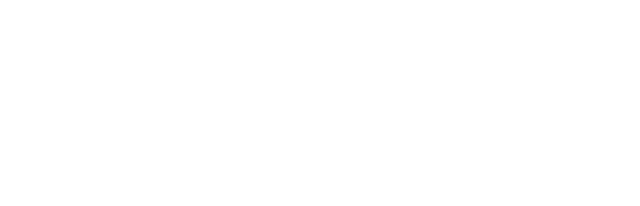
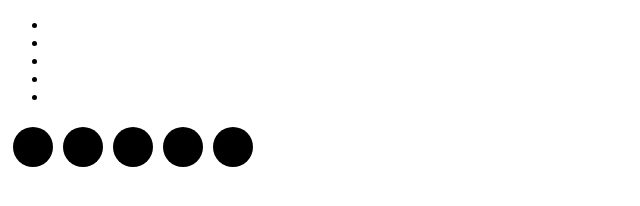
Before and after one commit to Kattusshka/java-script-5, a plain HTML site: page index.html in a window 1280 px wide. Shown: the whole page, without its empty margins (0-640 px from the left). Drawn offline with Linux system fonts and the light colour scheme.

Commit message:
закончила работу над заданием

```diff
--- a/index.html
+++ b/index.html
@@ -9,6 +9,9 @@
 </head>
 
 <body>
+  <div id="carousel" class="carousel">
+  </div>
+
   <script src="main.js"></script>
 </body>
 
--- a/main.js
+++ b/main.js
@@ -0,0 +1,138 @@
+/* eslint-disable no-unused-vars */
+/* eslint-disable func-style */
+/* eslint-disable require-jsdoc */
+
+
+let container = null;
+let prevIndicator = null;
+
+function createCarousel(slidesCount = 5) {
+  container = document.querySelector('#carousel');
+  createSlides(slidesCount);
+  createIndicators(slidesCount);
+  createControls();
+  createStyle();
+  setListener();
+}
+
+createCarousel();
+
+function createContainer() {
+  elem = document.createElement('div');
+
+  elem.setAttribute('id', 'carousel');
+  elem.setAttribute('class', 'carousel');
+  document.querySelector('body').appendChild(elem);
+
+  container = document.querySelector('#carousel');
+}
+
+function createSlides(n) {
+  slidesContainer = document.createElement('ul');
+  slidesContainer.setAttribute('class', 'slides');
+
+  for (i = 0; i < n; i++) {
+    let slideItem = document.createElement('li');
+    let slideLink = document.createElement('a');
+
+    slideItem.setAttribute(
+      'class',
+      i === 0 ? 'slides__item active' : 'slides__item'
+    );
+    slideLink.setAttribute('href', '#');
+    slideItem.appendChild(slideLink);
+    slidesContainer.appendChild(slideItem);
+  }
+
+  container.appendChild(slidesContainer);
+}
+
+function createIndicators(n) {
+  indicatorsContainer = document.createElement('div');
+  indicatorsContainer.setAttribute('class', 'indicators');
+
+  for (i = 0; i < n; i++) {
+    let indicatorsItem = document.createElement('span');
+
+    indicatorsItem.setAttribute(
+      'class',
+      i === 0 ? 'indicators__item active' : 'indicators__item'
+    );
+    indicatorsItem.setAttribute('data-slide-to', i);
+    indicatorsContainer.appendChild(indicatorsItem);
+  }
+
+  container.appendChild(indicatorsContainer);
+}
+
+function createControls() {
+  controlsContainer = document.createElement('div');
+  controlsContainer.setAttribute('class', 'controls');
+
+  for (i = 0; i < 3; i++) {
+    let controlItem = document.createElement('div');
+    let controlIcon = document.createElement('i');
+    const defItemClass = 'controls__item';
+    const defIconClass = 'fas';
+
+    switch (i) {
+      case 0:
+        controlItem.setAttribute('class', `${defItemClass} controls__prev`);
+        controlIcon.setAttribute('class', `${defIconClass} fa-chevron-left`);
+        break;
+      case 1:
+        controlItem.setAttribute('class', `${defItemClass} controls__next`);
+        controlIcon.setAttribute('class', `${defIconClass} fa-chevron-right`);
+        break;
+      case 2:
+        controlItem.setAttribute('class', `${defItemClass} controls__pause`);
+        controlIcon.setAttribute('class', `${defIconClass} fa-play`);
+        break;
+    }
+    controlItem.appendChild(controlIcon);
+    controlsContainer.appendChild(controlItem);
+  }
+  container.appendChild(controlsContainer);
+}
+
+function createStyle() {
+  styleContainer = document.createElement('style');
+  let styleCode = `
+    .controls,
+    .slides {
+      position: relative;
+    }
+    .indicators {
+      display: flex;
+    }
+    .indicators__item {
+      display: block;
+      width: 40px;
+      height: 40px;
+      border-radius: 20px;
+      margin: 5px;
+      background-color: black;
+    }`
+  ;
+
+  styleContainer.innerHTML = styleCode;
+  container.appendChild(styleContainer);
+}
+
+function indicatorsHandler(e) {
+  let target = e.target;
+
+  if (target.classList.contains('indicators__item')) {
+    target.style.backgroundColor = 'red';
+
+    if (prevIndicator !== null) prevIndicator.removeAttribute('style');
+
+    prevIndicator = target;
+  }
+}
+
+function setListener() {
+  let indicatorsContainer = document.querySelector('div.indicators');
+
+  indicatorsContainer.addEventListener('click', indicatorsHandler);
+}
```
